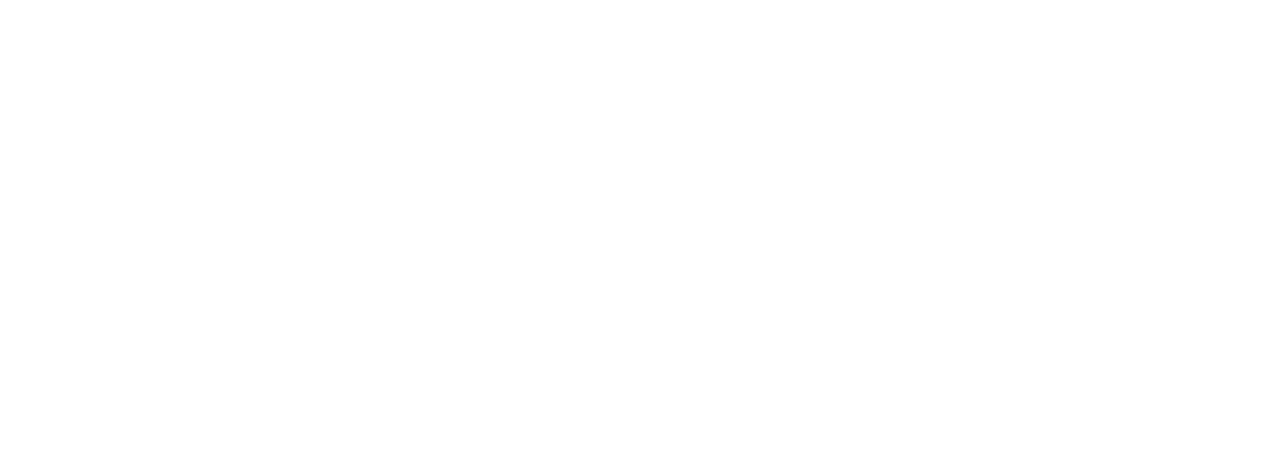
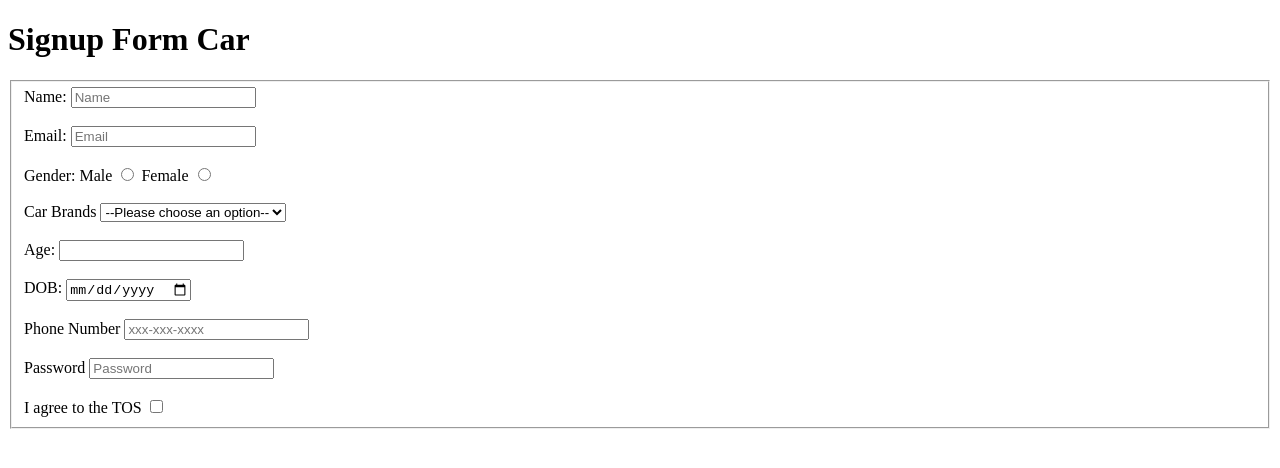
Before and after one commit to acciojob/signup-form-car-azam223, a website: page main.html in a window 1280 px wide. Drawn offline with Linux system fonts and the light colour scheme.

Commit message:
created a submission

```diff
--- a/main.html
+++ b/main.html
@@ -4,9 +4,41 @@
 
 <head>
 	<link rel="stylesheet" href="styles.css">
+	<title>Signup Form Car</title>
 </head>
 
 <body>
+	<h1>Signup Form Car</h1>
+	<form>
+		<fieldset>
+			<label for="name">Name:</label>
+			<input type="text" id="name" placeholder="Name" required><br><br>
+			<label for="email">Email:</label>
+			<input type="email" id="email" placeholder="Email" required><br><br>
+			<label for="gender">Gender:</label>
+			<label for="gender_m">Male</label>
+			<input type="radio" id="gender_m" name="gender" required>
+			<label for="gender_f">Female</label>
+			<input type="radio" id="gender_f" name="gender" required><br><br>
+			<label for="cars">Car Brands</label>
+			<select name="pappu" id="cars" required>
+				<option value="" disabled selected hidden>--Please choose an option--</option>
+				<option value="BMW">BMW</option>
+				<option value="Audi">Audi</option>
+				<option value="Maruti">Maruti</option>
+			</select><br><br>
+			<label for="age">Age:</label>
+			<input type="number" id="age" required><br><br>
+			<label for="dob">DOB:</label>
+			<input type="date" id="dob" required><br><br>
+			<label for="tel">Phone Number</label>
+			<input type="tel" id="tel" placeholder="xxx-xxx-xxxx"><br><br>
+			<label for="password">Password</label>
+			<input type="password" id="password" placeholder="Password" required><br><br>
+			<label for="tos">I agree to the TOS</label>
+			<input type="checkbox" id="tos" required>
+		</fieldset>
+	</form>
 	<!-- the entire body must be written by student -->
     <script type="text/javascript" src="./script.js">
 </script>
```
